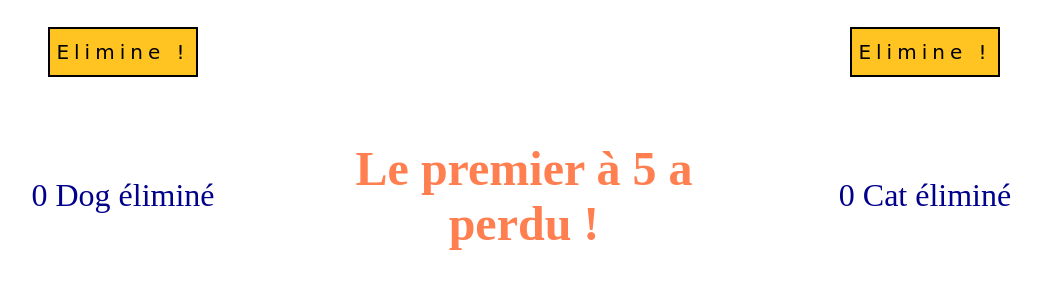
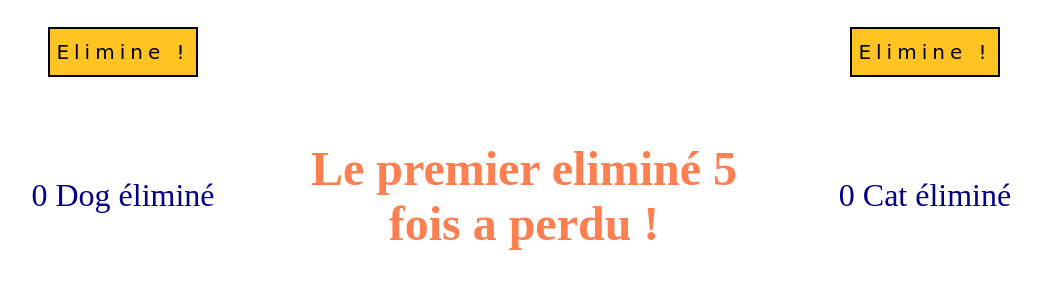
Before and after one commit to dodofr/catvsDogs, a website: page index.html in a window 1280 px wide. Shown: the part 673-962 px from the top of the page, without its empty margins (116-1158 px from the left). Drawn offline with nearby package versions, Linux system fonts and the light colour scheme; no server answers.

```diff
--- a/index.html
+++ b/index.html
@@ -28,7 +28,7 @@
 
         <p id="scoreDog"> 0 Dog éliminé </p>
         <p id="scoreCat"> 0 Cat éliminé </p>
-        <h4 id="resultat">Le premier à 5 a perdu !</h4>
+        <h4 id="resultat">Le premier eliminé 5 fois a perdu !</h4>
 
         </div>
 
```
